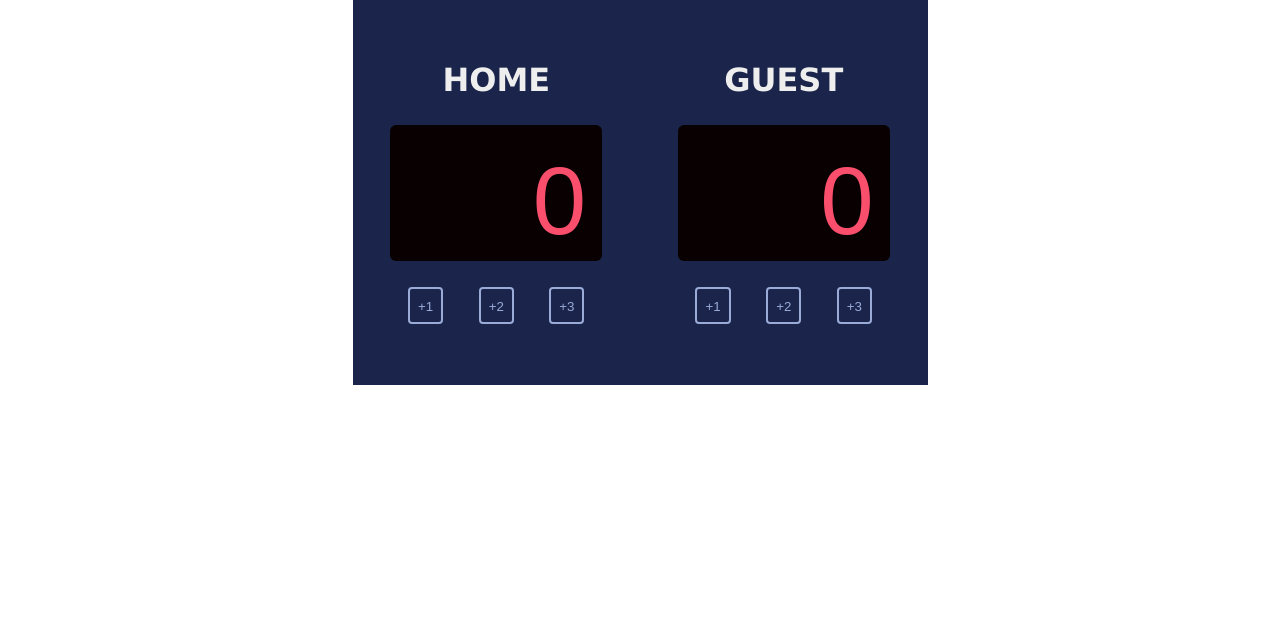
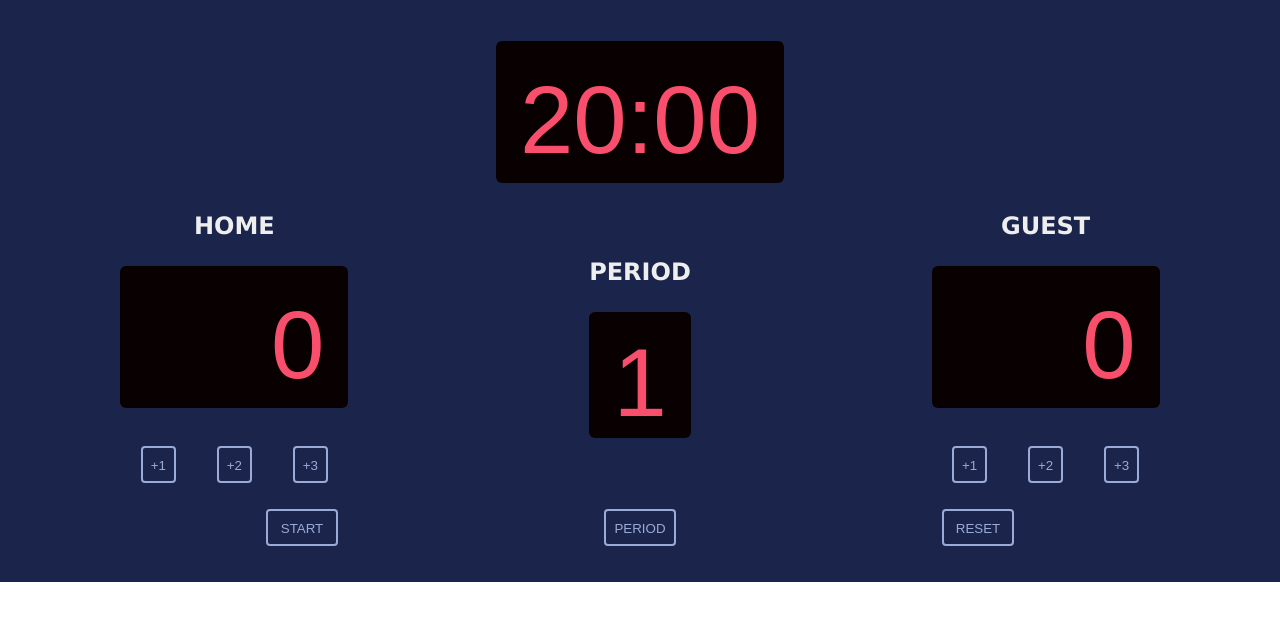
Before and after one commit to eomisterman/basketball-scoreboard, a website built with Vite: page index.html in a window 1280 px wide. Built offline with nearby package versions, Linux system fonts and the light colour scheme; a web font is replaced by a local one.

Commit message:
added game clock, change of lead indicator, period button, and a reset button

```diff
--- a/index.css
+++ b/index.css
@@ -3,55 +3,74 @@
   padding: 0;
 }
 
-body {
-  margin: 0;
+main {
+  background-color: #1B244A;
+  min-width: 700px;
+  margin: 0 auto;
+  padding: 12px 0 36px 0;
 }
 
-.container {
+.clock-container {
+  height: 200px;
   display: flex;
-  margin: 0 auto;
+  align-items: center;
+  justify-content: center;
+}
+
+.scoreboard-container {
+  display: flex;
   align-items: center;
   justify-content: space-around;
-  background-color: #1B244A;
-  height: 385px;
-  width: 575px;
+  /* height: 385px; */
 }
 
-.team-score {
+.team-container {
   display: flex;
   flex-direction: column;
   align-items: center;
 }
 
-.team {
+.title {
   font-family: Verdana, Geneva, Tahoma, sans-serif;
   color: #eee;
+  padding-bottom: 26px;
 }
 
-.score {
+.digits {
   display: flex;
   align-items: center;
-  justify-content: flex-end;
   background-color: #080001;
   color: #F94F6D;
-  width: 180px;
-  height: 120px;
+  /* height: 120px; */
   font-family: 'Cursed Timer ULiL', sans-serif;
   font-size: 96px;
   border-radius: 6px;
   white-space: pre-line;
-  padding: 16px 16px 0 16px;
-  margin-top: 26px;
+  padding: 24px 24px 8px 24px;
 }
 
-.num-points {
+.score {
+  justify-content: flex-end;
+  min-width: 180px;
+}
+
+.leader {
+  height: 6px;
+  width: 100%;
+  margin-top: 6px;
+  background-color: yellow;
+  visibility: hidden;
+  border-radius: 6px;
+}
+
+.team-points {
   width: 100%;
   display: flex;
   justify-content: space-around;
   margin-top: 26px;
 }
 
-.points-button {
+.button {
   background-color: #1B244A;
   color: #9AABD8;
   border: 2px solid #9AABD8;
@@ -59,3 +78,20 @@ body {
   padding: 10px 8px 8px;
   font-family: 'Cursed Timer ULiL', sans-serif;
 }
+
+.control {
+  width: 72px;
+}
+
+.period {
+  display: flex;
+  align-items: center;
+  justify-content: flex-end;
+  padding: 16px 24px 0 16px;
+}
+
+.controls-container {
+  display: flex;
+  justify-content: space-evenly;
+  margin-top: 26px;
+}
--- a/index.html
+++ b/index.html
@@ -8,30 +8,50 @@
   <title>Document</title>
 </head>
 <body>
-  <div class="container">
-    <div class="team-score">
-        <h1 class="team">HOME</h1>
-        <div class="score">
+  <main>
+    <section class="clock-container">
+      <div class="digits" id="clock">
+        <p><span id="minutes">20</span>:<span id="seconds">00</span></p>
+      </div>
+    </section>
+    <section class="scoreboard-container">
+      <div class="team-container">
+        <h1 class="title">HOME</h1>
+        <div class="digits score">
           <p id="home-score">0</p>
         </div>
-        <div class="num-points">
-          <button class="points-button" onclick="addOne('home')">+1</button>
-          <button class="points-button" onclick="addTwo('home')">+2</button>
-          <button class="points-button" onclick="addThree('home')">+3</button>
+        <div class="leader" id="home-leader"></div>
+        <div class="team-points">
+          <button class="button" onclick="addOne('home')">+1</button>
+          <button class="button" onclick="addTwo('home')">+2</button>
+          <button class="button" onclick="addThree('home')">+3</button>
         </div>
-    </div>
-    <div class="team-score">
-        <h1 class="team">GUEST</h1>
-        <div class="score">
+      </div>
+      <div class="period-container">
+        <h1 class="title">PERIOD</h1>
+        <div class="digits period">
+          <p id="period-num">1</p>
+        </div>
+      </div>
+      <div class="team-container">
+        <h1 class="title">GUEST</h1>
+        <div class="digits score">
           <p id="away-score">0</p>
         </div>
-        <div class="num-points">
-          <button class="points-button" onclick="addOne('away')">+1</button>
-          <button class="points-button" onclick="addTwo('away')">+2</button>
-          <button class="points-button" onclick="addThree('away')">+3</button>
+        <div class="leader" id="away-leader"></div>
+        <div class="team-points">
+          <button class="button" onclick="addOne('away')">+1</button>
+          <button class="button" onclick="addTwo('away')">+2</button>
+          <button class="button" onclick="addThree('away')">+3</button>
         </div>
-    </div>
-  </div>
+      </div>
+    </section>
+    <section class="controls-container">
+      <button class="button control" id="start-stop" onclick="startStopClock()">START</button>
+      <button class="button control" onclick="nextPeriod()">PERIOD</button>
+      <button class="button control" onclick="reset()">RESET</button>
+    </section>
+  </main>
   <script src="index.js" type="module"></script>
 </body>
 </html>
--- a/index.js
+++ b/index.js
@@ -4,50 +4,159 @@ let awayScore = 0;
 let homeEl = document.getElementById("home-score");
 let awayEl = document.getElementById("away-score");
 
+let intervalID = null;
+let minutes = 20;
+let seconds = 0;
+
+let minutesEl = document.getElementById("minutes");
+let secondsEl = document.getElementById("seconds");
+
+let startStopEl = document.getElementById("start-stop");
+
+let homeLeader = document.getElementById("home-leader");
+let awayLeader = document.getElementById("away-leader");
+
+let clockEl = document.getElementById("clock");
+
+let period = 1;
+let periodEl = document.getElementById("period-num");
+
 function addOne(team) {
   switch (team) {
-    case 'home':
+    case "home":
       homeScore++;
-      homeEl.innerText = homeScore;
+      homeEl.textContent = homeScore;
+      updateLeader();
       break;
-    case 'away':
+    case "away":
       awayScore++;
-      awayEl.innerText = awayScore;
+      awayEl.textContent = awayScore;
+      updateLeader();
       break;
     default:
-      console.log('error');
+      console.log("error");
   }
 }
 window.addOne = addOne;
 
 function addTwo(team) {
   switch (team) {
-    case 'home':
+    case "home":
       homeScore += 2;
-      homeEl.innerText = homeScore;
+      homeEl.textContent = homeScore;
+      updateLeader();
       break;
-    case 'away':
+    case "away":
       awayScore += 2;
-      awayEl.innerText = awayScore;
+      awayEl.textContent = awayScore;
+      updateLeader();
       break;
     default:
-      console.log('error');
+      console.log("error");
   }
 }
 window.addTwo = addTwo;
 
 function addThree(team) {
   switch (team) {
-    case 'home':
+    case "home":
       homeScore += 3;
-      homeEl.innerText = homeScore;
+      homeEl.textContent = homeScore;
+      updateLeader();
       break;
-    case 'away':
+    case "away":
       awayScore += 3;
-      awayEl.innerText = awayScore;
+      awayEl.textContent = awayScore;
+      updateLeader();
       break;
     default:
-      console.log('error');
+      console.log("error");
   }
 }
 window.addThree = addThree;
+
+function updateLeader() {
+  if (homeScore > awayScore) {
+    homeLeader.style.visibility = "visible";
+    awayLeader.style.visibility = "hidden";
+  } else if (awayScore > homeScore) {
+    homeLeader.style.visibility = "hidden";
+    awayLeader.style.visibility = "visible";
+  } else {
+    homeLeader.style.visibility = "hidden";
+    awayLeader.style.visibility = "hidden";
+  }
+}
+
+function reset() {
+  // Reset score
+  homeScore = 0;
+  awayScore = 0;
+  homeEl.textContent = homeScore;
+  awayEl.textContent = awayScore;
+  // Reset clock
+  if (intervalID) {
+    clearInterval(intervalID);
+    intervalID = null;
+  }
+  minutes = 20;
+  seconds = 0;
+  minutesEl.textContent = minutes;
+  secondsEl.textContent = seconds < 10 ? "0" + seconds : seconds;
+  // Reset the Start/Stop button
+  startStopEl.textContent = "START";
+  // Reset Period
+  period = 1;
+  periodEl.textContent = period;
+}
+window.reset = reset;
+
+function subtractTime() {
+  if (minutes <= 0 && seconds <= 0) {
+    // End of game
+    clockEl.style.border = "6px solid yellow"
+    if (intervalID) {
+      clearInterval(intervalID);
+    }
+  } else if (seconds <= 0) {
+    // Subtract minute, reset seconds to 59
+    seconds = 59;
+    minutes--;
+    minutesEl.textContent = minutes < 10 ? "0" + minutes : minutes;
+    secondsEl.textContent = seconds < 10 ? "0" + seconds : seconds;
+  } else {
+    seconds--;
+    minutesEl.textContent = minutes < 10 ? "0" + minutes : minutes;
+    secondsEl.textContent = seconds < 10 ? "0" + seconds : seconds;
+  }
+}
+
+function startStopClock() {
+  if (!intervalID) {
+    // Start the game clock
+    intervalID = setInterval(() => {
+      subtractTime();
+    }, 1000);
+    startStopEl.textContent = "STOP";
+  } else {
+    // Stop the game clock
+    clearInterval(intervalID);
+    intervalID = null;
+    startStopEl.textContent = "START";
+  }
+}
+window.startStopClock = startStopClock;
+
+function nextPeriod() {
+  if (period == 1 && !intervalID) {
+    period++;
+    periodEl.textContent = period;
+    minutes = 20;
+    seconds = 0;
+    minutesEl.textContent = minutes < 10 ? "0" + minutes : minutes;
+    secondsEl.textContent = seconds < 10 ? "0" + seconds : seconds;
+  } else {
+    console.error("Error: Cannot change period when clock is running or while in the second period. If you need to reset the period, start a new game.");
+  }
+}
+window.nextPeriod = nextPeriod;
```
